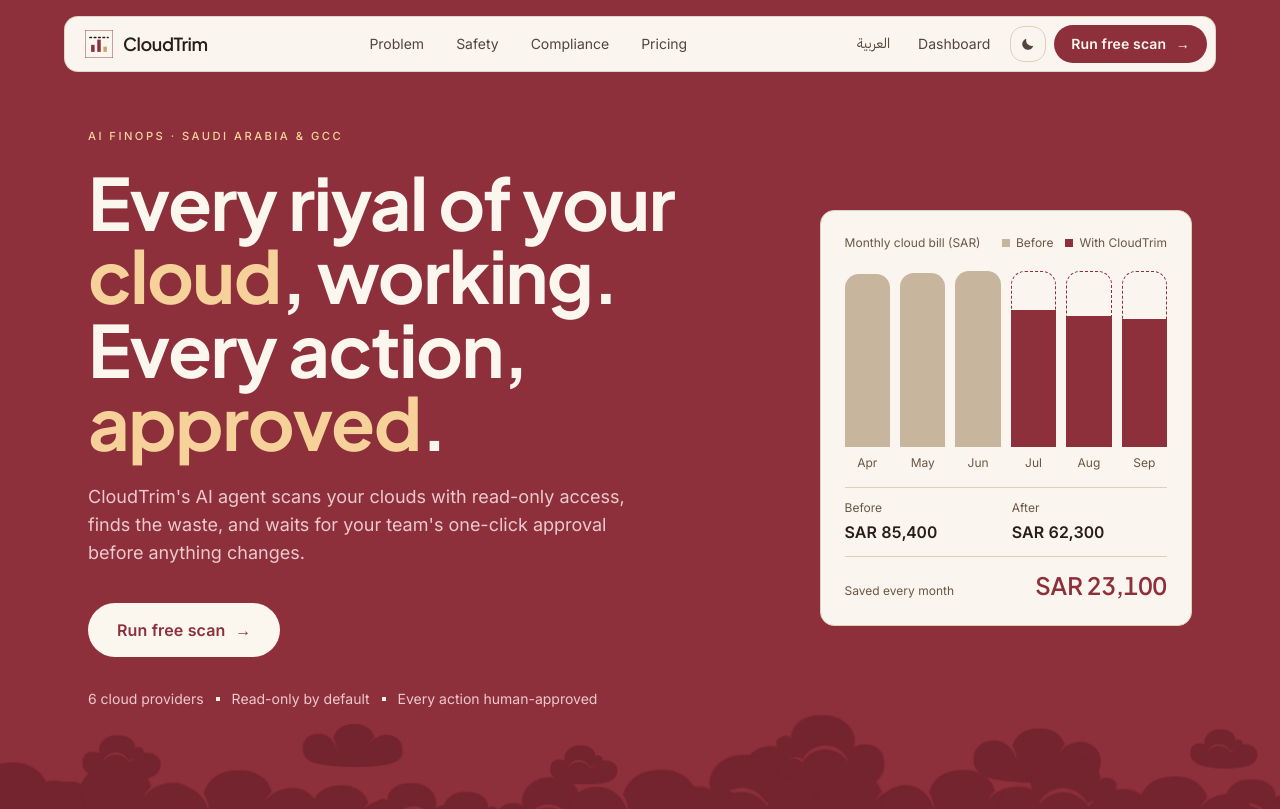
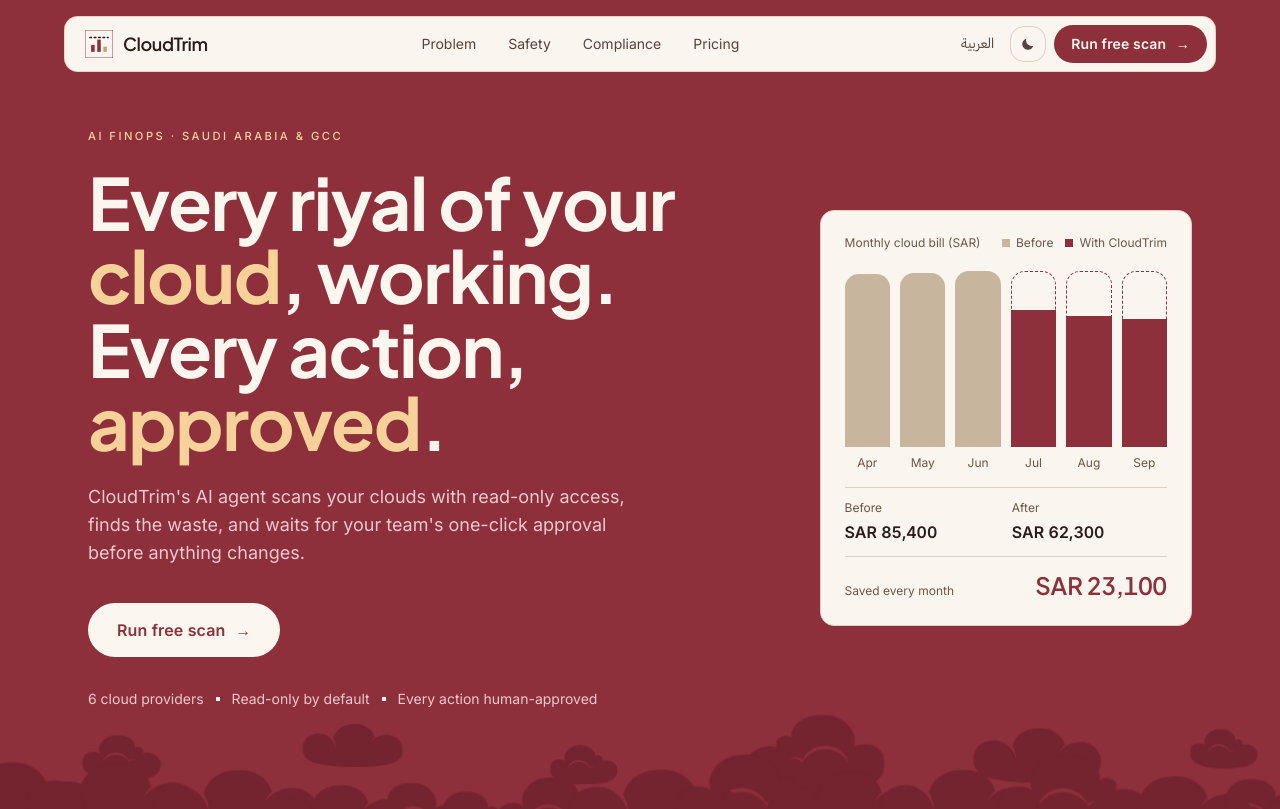
Before and after one commit to sulaimanmokhaniq/cloudtrim, a Next.js app: page / in a window 1280 px wide. Shown: the top 809 px of the page. Built offline with nearby package versions, Linux system fonts and the light colour scheme.

Commit message:
Landing: drop the Dashboard link from the top nav
The dashboard is the last step of the free scan flow; the footer Demo link
stays as a direct shortcut.

Co-Authored-By: Claude Opus 5.5 (1M context) <noreply@anthropic.com>
Claude-Session: https://claude.ai/code/session_015w2PzgeEiTrA3rsiPjNLLh

```diff
--- a/components/Landing.tsx
+++ b/components/Landing.tsx
@@ -30,9 +30,6 @@ export function Landing({ t }: { t: LandingCopy }) {
           <div className="flex items-center gap-2">
             <Link href={t.switchHref} lang={t.lang === "en" ? "ar" : "en"} className="px-2 py-2 text-sm text-ink-2 hover:text-ink">
               {t.switchLabel}
-            </Link>
-            <Link href="/demo" className="hidden px-3 py-2 text-sm text-ink-2 hover:text-ink lg:block">
-              {t.nav.dashboard}
             </Link>
             <ThemeToggle />
             <span className="hidden sm:block">
```
